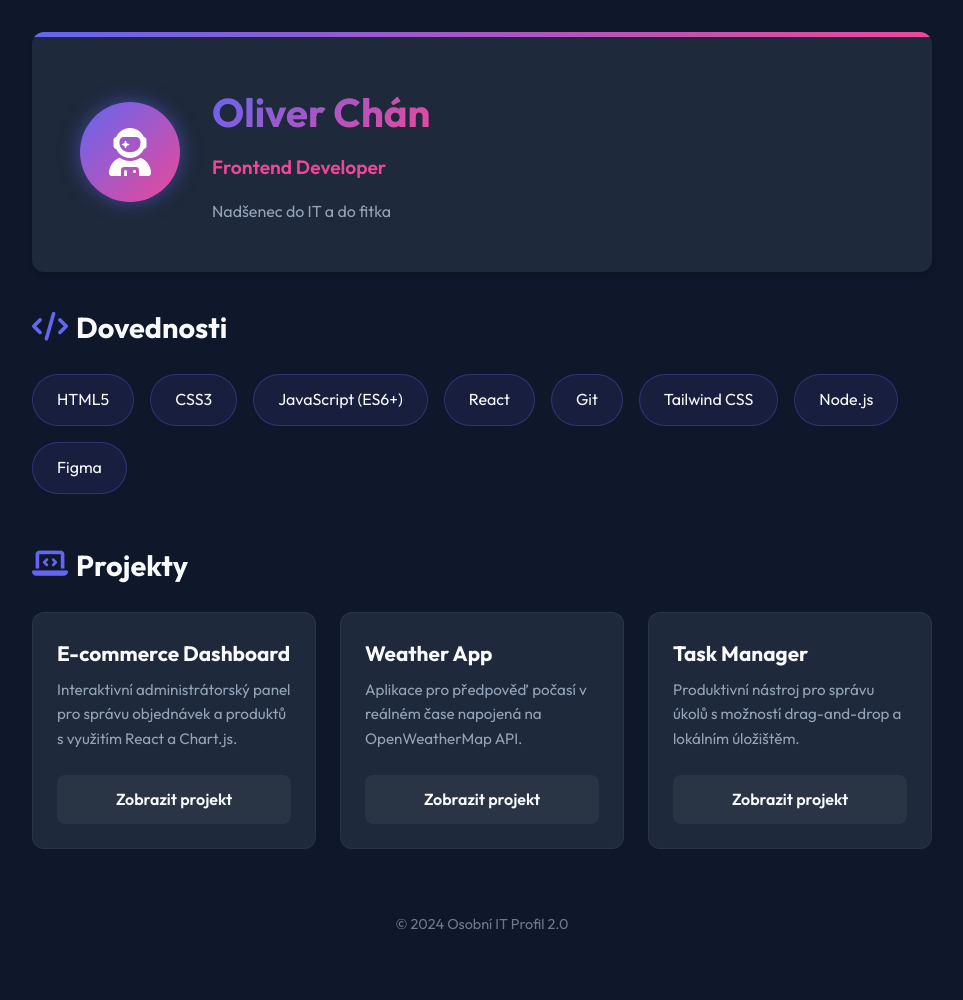
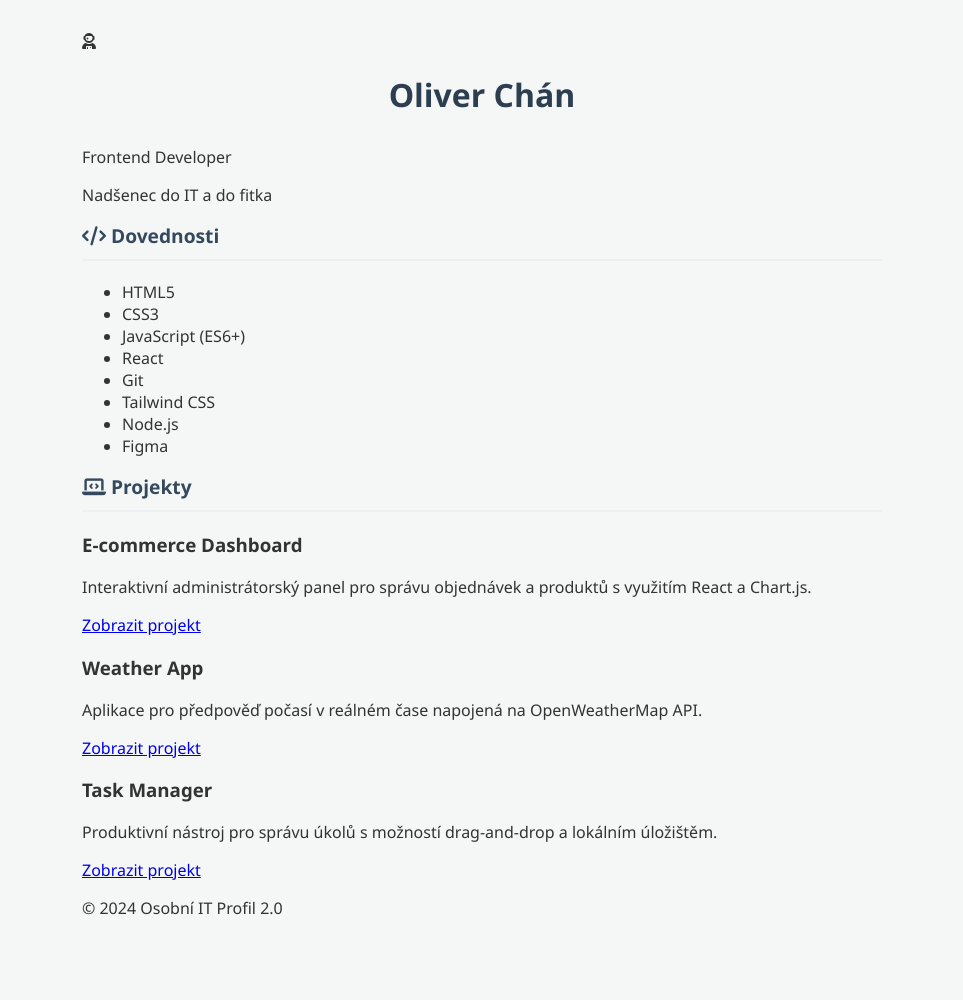
Before and after one commit to chanoliver/profil, a PHP site: page /index.html in a window 1280 px wide. Shown: the whole page, without its empty margins (158-1121 px from the left). After the commit the page ends 915 px from the top, so only its background shows below. Run offline with PHP 8.4, Linux system fonts and the light colour scheme.

Commit message:
Add files via upload

```diff
--- a/style.css
+++ b/style.css
@@ -1,216 +1,164 @@
-:root {
-    --primary-color: #6366f1;
-    --accent-color: #ec4899;
-    --background-dark: #0f172a;
-    --card-bg: #1e293b;
-    --text-primary: #f8fafc;
-    --text-secondary: #94a3b8;
-    --border-radius: 12px;
-    --shadow: 0 4px 6px -1px rgba(0, 0, 0, 0.1), 0 2px 4px -1px rgba(0, 0, 0, 0.06);
-    --gradient: linear-gradient(135deg, var(--primary-color), var(--accent-color));
-}
-
-* {
+/* style.css */
+body {
+    font-family: 'Segoe UI', Tahoma, Geneva, Verdana, sans-serif;
+    background-color: #f4f7f6;
+    color: #333;
     margin: 0;
-    padding: 0;
-    box-sizing: border-box;
-}
-
-body {
-    font-family: 'Outfit', sans-serif;
-    background-color: var(--background-dark);
-    color: var(--text-primary);
-    line-height: 1.6;
-    display: flex;
-    justify-content: center;
-    min-height: 100vh;
-    padding: 2rem;
+    padding: 30px;
 }
 
 .container {
-    width: 100%;
-    max-width: 900px;
+    max-width: 800px;
+    margin: 0 auto;
 }
 
-/* Header Styles */
-.profile-header {
-    background: var(--card-bg);
-    padding: 3rem;
-    border-radius: var(--border-radius);
-    display: flex;
-    align-items: center;
-    gap: 2rem;
-    box-shadow: var(--shadow);
-    margin-bottom: 2rem;
-    position: relative;
-    overflow: hidden;
-}
-
-.profile-header::before {
-    content: '';
-    position: absolute;
-    top: 0;
-    left: 0;
-    width: 100%;
-    height: 5px;
-    background: var(--gradient);
-}
-
-.profile-avatar {
-    width: 100px;
-    height: 100px;
-    border-radius: 50%;
-    background: var(--gradient);
-    display: flex;
-    justify-content: center;
-    align-items: center;
-    font-size: 3rem;
-    color: white;
-    box-shadow: 0 0 20px rgba(99, 102, 241, 0.5);
-    flex-shrink: 0;
-}
-
-.header-content h1 {
-    font-size: 2.5rem;
-    margin-bottom: 0.5rem;
-    background: var(--gradient);
-    -webkit-background-clip: text;
-    -webkit-text-fill-color: transparent;
-}
-
-.role-text {
-    font-size: 1.2rem;
-    color: var(--accent-color);
-    font-weight: 600;
-    margin-bottom: 1rem;
-}
-
-.bio-text {
-    color: var(--text-secondary);
-}
-
-/* Section Common Styles */
-section {
-    margin-bottom: 3rem;
+h1 {
+    text-align: center;
+    color: #2c3e50;
+    margin-bottom: 30px;
 }
 
 h2 {
-    font-size: 1.8rem;
-    margin-bottom: 1.5rem;
+    color: #34495e;
+    margin-top: 0;
+    font-size: 1.2rem;
+    border-bottom: 2px solid #ecf0f1;
+    padding-bottom: 10px;
+    margin-bottom: 20px;
+}
+
+.card {
+    background: #fff;
+    padding: 25px;
+    border-radius: 8px;
+    box-shadow: 0 4px 10px rgba(0,0,0,0.05);
+    margin-bottom: 20px;
+}
+
+.message {
+    padding: 15px 20px;
+    margin-bottom: 20px;
+    border-radius: 6px;
+    font-weight: bold;
+    text-align: center;
+}
+
+.message.success {
+    background-color: #d1e7dd;
+    color: #0f5132;
+    border: 1px solid #badbcc;
+}
+
+.message.error {
+    background-color: #f8d7da;
+    color: #842029;
+    border: 1px solid #f5c2c7;
+}
+
+.add-form {
+    display: flex;
+    gap: 15px;
+}
+
+.add-form input[type="text"] {
+    flex-grow: 1;
+    padding: 12px;
+    border: 1px solid #ced4da;
+    border-radius: 6px;
+    font-size: 16px;
+    transition: border-color 0.2s;
+}
+
+.add-form input[type="text"]:focus {
+    border-color: #3498db;
+    outline: none;
+}
+
+.btn {
+    padding: 10px 18px;
+    border: none;
+    border-radius: 6px;
+    cursor: pointer;
+    font-size: 15px;
+    font-weight: bold;
+    transition: background-color 0.2s, transform 0.1s;
+}
+
+.btn:active {
+    transform: scale(0.98);
+}
+
+.btn-add {
+    background-color: #2ecc71;
+    color: white;
+}
+
+.btn-add:hover { background-color: #27ae60; }
+
+.interests-list {
+    display: flex;
+    flex-direction: column;
+    gap: 15px;
+}
+
+.interest-item {
+    display: flex;
+    justify-content: space-between;
+    align-items: center;
+    padding: 15px;
+    background-color: #f8f9fa;
+    border: 1px solid #e9ecef;
+    border-radius: 6px;
+}
+
+.interest-info {
     display: flex;
     align-items: center;
-    gap: 0.5rem;
-    color: var(--text-primary);
-}
-
-h2 i {
-    color: var(--primary-color);
-}
-
-/* Skills Grid */
-.skills-list {
-    list-style: none;
-    display: flex;
-    flex-wrap: wrap;
-    gap: 1rem;
-}
-
-.skills-list li {
-    background: rgba(99, 102, 241, 0.1);
-    border: 1px solid rgba(99, 102, 241, 0.3);
-    padding: 0.75rem 1.5rem;
-    border-radius: 50px;
-    color: var(--text-primary);
-    font-weight: 500;
-    transition: all 0.3s ease;
-    cursor: default;
-}
-
-.skills-list li:hover {
-    background: var(--gradient);
-    border-color: transparent;
-    transform: translateY(-2px);
-    box-shadow: 0 5px 15px rgba(236, 72, 153, 0.3);
-}
-
-/* Projects Grid */
-.projects-grid {
-    display: grid;
-    grid-template-columns: repeat(auto-fit, minmax(280px, 1fr));
-    gap: 1.5rem;
-}
-
-.project-card {
-    background: var(--card-bg);
-    border-radius: var(--border-radius);
-    padding: 1.5rem;
-    border: 1px solid rgba(255, 255, 255, 0.05);
-    transition: transform 0.3s ease, box-shadow 0.3s ease;
-    display: flex;
-    flex-direction: column;
-    justify-content: space-between;
-    height: 100%;
-}
-
-.project-card:hover {
-    transform: translateY(-5px);
-    box-shadow: 0 10px 30px rgba(0, 0, 0, 0.3);
-    border-color: var(--primary-color);
-}
-
-.project-card h3 {
-    color: var(--text-primary);
-    margin-bottom: 0.5rem;
-    font-size: 1.3rem;
-}
-
-.project-card p {
-    color: var(--text-secondary);
-    font-size: 0.95rem;
-    margin-bottom: 1.5rem;
+    gap: 10px;
     flex-grow: 1;
 }
 
-.project-link {
-    display: inline-block;
-    padding: 0.75rem 1.5rem;
-    background: rgba(255, 255, 255, 0.05);
-    color: var(--text-primary);
-    text-decoration: none;
-    border-radius: 8px;
-    font-weight: 600;
-    text-align: center;
-    transition: all 0.3s ease;
+.interest-id {
+    color: #7f8c8d;
+    font-weight: bold;
+    min-width: 30px;
 }
 
-.project-link:hover {
-    background: var(--gradient);
+.edit-form {
+    display: flex;
+    gap: 10px;
+    flex-grow: 1;
+}
+
+.edit-form input[type="text"] {
+    flex-grow: 1;
+    padding: 8px 12px;
+    border: 1px solid #ccc;
+    border-radius: 4px;
+    font-size: 15px;
+}
+
+.inline-form {
+    margin: 0;
+}
+
+.btn-edit {
+    background-color: #f39c12;
     color: white;
 }
 
-/* Footer */
-footer {
-    text-align: center;
-    color: var(--text-secondary);
-    font-size: 0.9rem;
-    margin-top: 4rem;
-    padding-bottom: 2rem;
-    opacity: 0.7;
+.btn-edit:hover { background-color: #d68910; }
+
+.btn-delete {
+    background-color: #e74c3c;
+    color: white;
 }
 
-/* Responsiveness */
-@media (max-width: 768px) {
-    .profile-header {
-        flex-direction: column;
-        text-align: center;
-        padding: 2rem;
-    }
+.btn-delete:hover { background-color: #c0392b; }
 
-    .profile-avatar {
-        margin-bottom: 1rem;
-    }
-
-    body {
-        padding: 1rem;
-    }
+.empty-msg {
+    color: #7f8c8d;
+    font-style: italic;
+    text-align: center;
+    padding: 20px;
 }
```
Also changed, not shown: index.php (added, +166 -0 lines), init.php (added, +21 -0 lines), profile.db (added).
